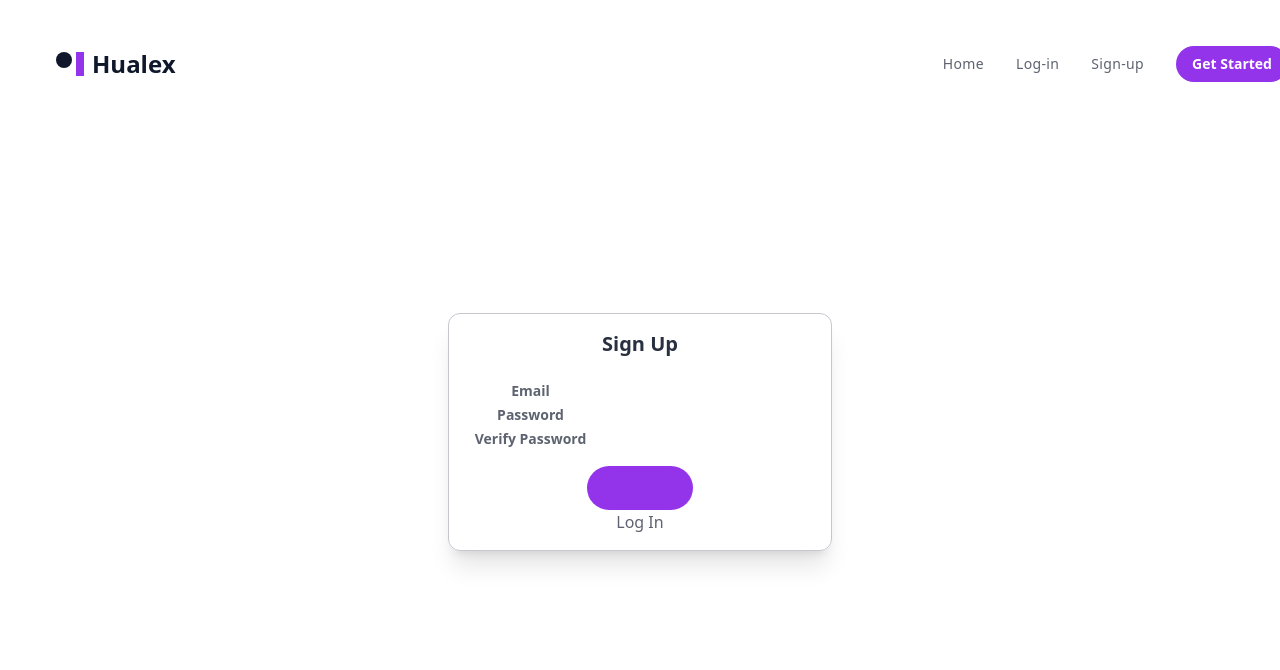
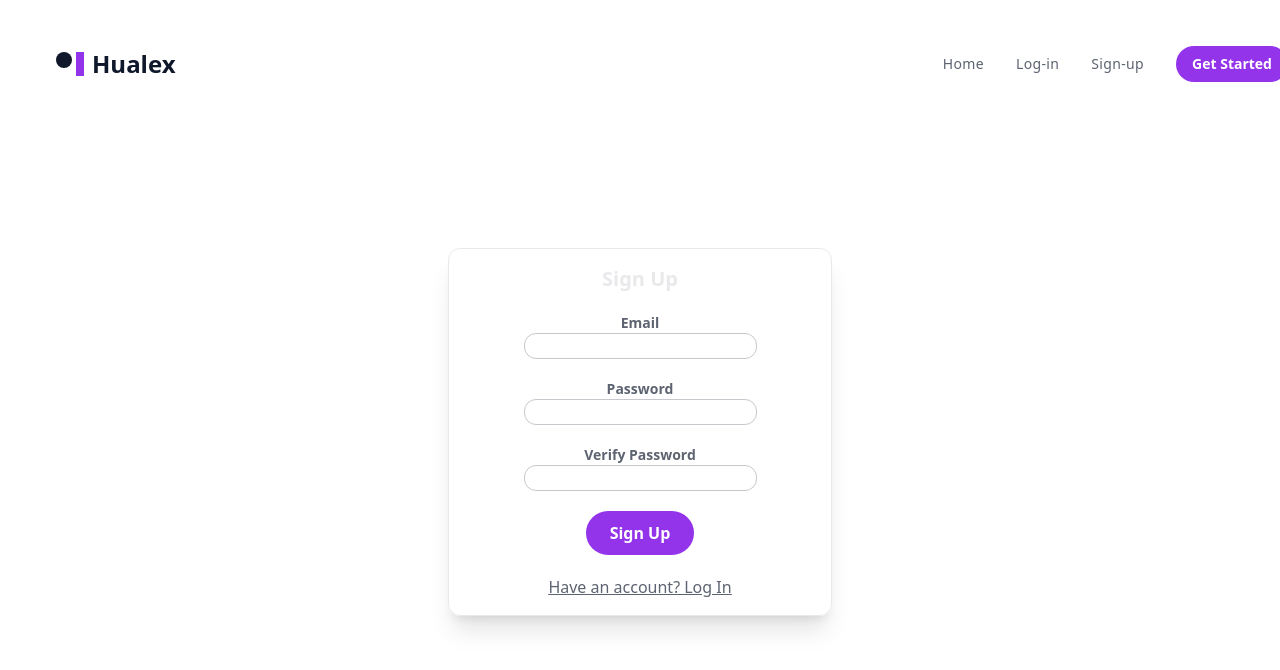
Before and after one commit to allim132/hualex, a React (Vite) app in the folder get-started/: page /signup in a window 1280 px wide. Shown: the top 670 px of the page. Built offline with nearby package versions, Linux system fonts and the light colour scheme; no server answers.

Commit message:
<style>: sign-up form beautified

```diff
--- a/get-started/src/components/authentication/login/LogInForm.jsx
+++ b/get-started/src/components/authentication/login/LogInForm.jsx
@@ -40,7 +40,7 @@ export default function LogInForm() {
       {userLoggedIn && <Navigate to="/home" />}
 
       <div className="w-full h-screen flex self-center place-content-center place-items-center">
-        <div className="w-96 text-gray-600 space-y-5 p-4 shadow-xl border border-gray-100 text-gray-600 dark:border-gray-700 rounded-xl dark:bg-gray-800 dark:text-gray-100">
+        <div className="w-96 space-y-5 p-4 shadow-xl border border-gray-100 text-gray-600 dark:border-gray-700 rounded-xl dark:bg-gray-800 dark:text-gray-100">
           <div className="text-center">
             <h2 className="text-gray-100 text-xl font-semibold sm:text-2x1">
               Log In
--- a/get-started/src/components/authentication/signup/SignUpForm.jsx
+++ b/get-started/src/components/authentication/signup/SignUpForm.jsx
@@ -96,43 +96,44 @@ export default function SignUpForm() {
   }
 
   return (
-    <div className="container flex justify-center px-6 mx-auto">
+    <div className="container flex justify-center max-w-7xl mx-auto px-6 md:px-12 xl:px-6">
       {userLoggedIn && <Navigate to="/home" />}
 
       <div className="w-full h-screen flex self-center place-content-center place-items-center">
-        <div className="w-96 text-gray-600 space-y-5 p-4 shadow-xl border rounded-xl">
+        <div className="w-96 space-y-5 p-4 shadow-xl border border-gray-100 text-gray-600 dark:border-gray-700 rounded-xl dark:bg-gray-800 dark:text-gray-100">
           <div className="text-center">
-            <h2 className="text-gray-800 text-xl font-semibold sm:text-2x1">
+            <h2 className="text-gray-100 text-xl font-semibold sm:text-2x1">
               Sign Up
             </h2>
           </div>
 
-          <form>
-            <div className="form-group space-y-5">
-              <label className="text-sm font-bold">
-                Email
-                <input type="text" id="username" onChange={handleEmailChange} />
-              </label>
+          <form className="space-y-5">
+            <div className="form-group">
+              <label className="text-sm font-bold block">Email</label>
+              <input
+                className="border rounded-xl dark:bg-gray-700 dark:text-gray-100 text-center"
+                type="text"
+                id="username"
+                onChange={handleEmailChange}
+              />
             </div>
             <div className="form-group">
-              <label className="text-sm font-bold">
-                Password
+              <label className="text-sm font-bold block">Password</label>
               <input
+                className="border rounded-xl dark:bg-gray-700 dark:text-gray-100 text-center"
                 type="password"
                 id="password"
                 onChange={handlePasswordChange}
               />
-              </label>
             </div>
             <div className="form-group">
-              <label className="text-sm font-bold">
-                Verify Password
+              <label className="text-sm font-bold block">Verify Password</label>
               <input
+                className="border rounded-xl dark:bg-gray-700 dark:text-gray-100 text-center"
                 type="password"
                 id="passwordVerify"
                 onChange={handlePasswordVerifyChange}
               />
-              </label>
             </div>
             <div className="mt-4 flex flex-wrap justify-center gap-y-4 gap-x-6">
               <button
@@ -140,7 +141,9 @@ export default function SignUpForm() {
                 type="submit"
                 onClick={handleSubmit}
               >
+                <span className="relative text-base font-semibold text-white">
                   Sign Up
+                </span>
               </button>
             </div>
 
@@ -149,8 +152,8 @@ export default function SignUpForm() {
             {errorInvalidEmail && invalidEmailErrorMessage()}
             {errorPasswordsDoNotMatch && passwordsDoNotMatchErrorMessage()}
             {errorPasswordLength && passwordLengthErrorMessage()}
-            <div className="toggle-button" type="login">
-              <Link to="/login">Log In</Link>
+            <div className="toggle-button underline" type="login">
+              <Link to="/login">Have an account? Log In</Link>
             </div>
           </form>
         </div>
--- a/get-started/src/components/home/index.jsx
+++ b/get-started/src/components/home/index.jsx
@@ -1,13 +1,14 @@
-import React from 'react'
 import { useAuth } from '../../contexts/authContext'
-
+import { Navigate } from 'react-router-dom'
 const Home = () => {
   const { currentUser } = useAuth()
 
+  if (!currentUser) {
+    return <Navigate to="/login" />
+  }
+
   return (
     <div className="text-2x1 font-bold pt-14">
-      {!currentUser && <Navigate to="/login" />}
-
       <h1>Home</h1>
       <p>Welcome {currentUser.email}</p>
     </div>
```
Lines whose indentation alone changed are shown as unchanged.
